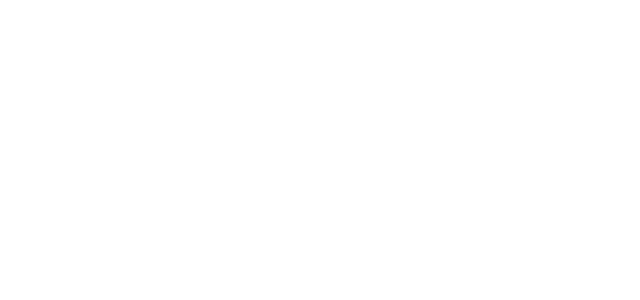
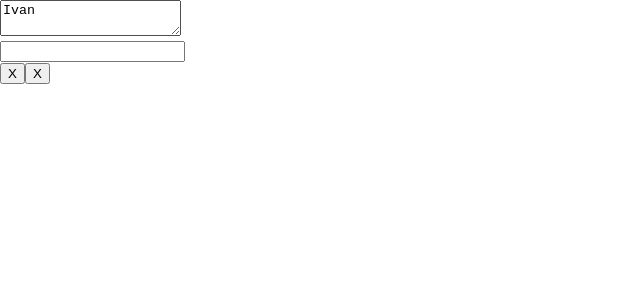
Before and after one commit to ivanrussui/native-js-ts, a React (Create React App) app: page / in a window 1280 px wide. Shown: the top 300 px of the page, without its empty margins (0-640 px from the left). Built offline with nearby package versions, Linux system fonts and the light colour scheme.

Commit message:
06 - callback, onClick, onChange, onBlur

```diff
--- /dev/null
+++ b/src/06/06-callback.tsx
@@ -0,0 +1,46 @@
+// const callback = (): number => {
+//     alert('hi')
+//     return 12;
+// }
+// window.setTimeout(callback, 1000)
+
+
+import {ChangeEvent, MouseEvent} from "react";
+
+export const User = () => {
+
+    const deleteUser = (event: MouseEvent<HTMLButtonElement>) => {
+        // debugger
+        alert(event.currentTarget)
+        // alert('User deleted')
+    }
+
+    const saveUser = () => {
+        alert('User saved')
+    }
+
+    const onNameChanged = () => {
+        console.log('name changed')
+    }
+
+    const onAgeChanged = (event: ChangeEvent<HTMLInputElement>) => {
+        console.log('age changed: ' + event.currentTarget.value)
+    }
+
+    const focusLostHandler = () => {
+        console.log('focus lost')
+    }
+
+    return <div>
+        <div>
+            <textarea onChange={onNameChanged} onBlur={focusLostHandler} defaultValue={'Ivan'}/>
+        </div>
+        <div>
+            <input onChange={onAgeChanged} type="number"/>
+        </div>
+        <div>
+            <button name={'delete'} onClick={deleteUser}>X</button>
+            <button name={'save'} onClick={deleteUser}>X</button>
+        </div>
+    </div>
+}
--- a/src/index.tsx
+++ b/src/index.tsx
@@ -3,11 +3,13 @@
 import './index.css';
 import App from './App';
 import reportWebVitals from './reportWebVitals';
+import {User} from "./06/06-callback";
 
 const root = ReactDOM.createRoot(
   document.getElementById('root') as HTMLElement
 );
-root.render(<App />);
+// root.render(<App />);
+root.render(<User />);
 
 // If you want to start measuring performance in your app, pass a function
 // to log results (for example: reportWebVitals(console.log))
```
